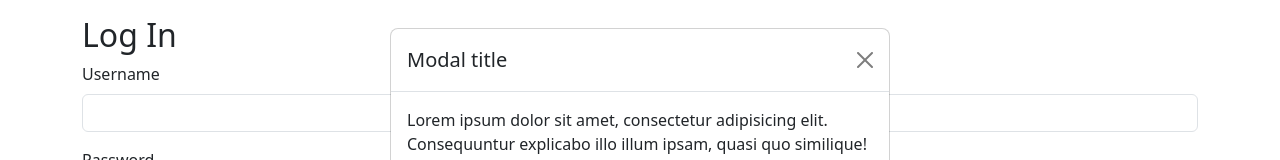
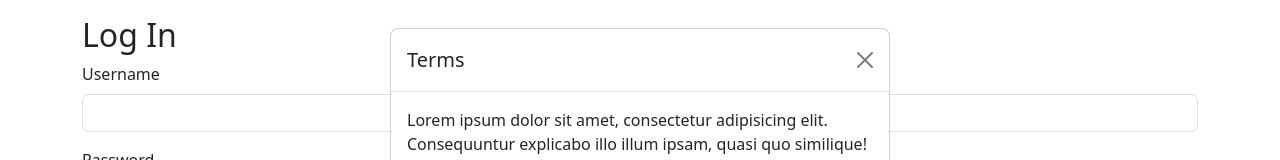
Before and after one commit to FCTL3314/VueJsLearning, a Vue app: page / in a window 1280 px wide. Both pictures are taken after a click on the button "Show modal". Shown: the top 160 px of the page. Built offline with nearby package versions, Linux system fonts and the light colour scheme; the HTML template or start-up script is replaced by a standard one.

Commit message:
props for TermsModal

```diff
--- a/src/components/SignUp.vue
+++ b/src/components/SignUp.vue
@@ -142,6 +142,7 @@ const submitForm = async () => {
     <terms-modal
         v-if="isModalOpen"
         @close="isModalOpen = false"
+        title="Terms"
     >
       <p>
         Lorem ipsum dolor sit amet, consectetur adipisicing elit. Consequuntur explicabo illo illum ipsam, quasi quo
--- a/src/components/TermsModal.vue
+++ b/src/components/TermsModal.vue
@@ -1,5 +1,12 @@
 <script setup>
-import {ref} from 'vue';
+import {ref, defineProps} from 'vue';
+
+defineProps({
+  title: {
+    type: String,
+    default: 'Modal window',
+  }
+})
 
 let isRulesRead = ref(false)
 
@@ -17,7 +24,7 @@ function checkIfScrolledToBottom() {
   <div class="modal-dialog" role="document">
     <div class="modal-content">
       <div class="modal-header">
-        <h5 class="modal-title">Modal title</h5>
+        <h5 class="modal-title">{{ title }}</h5>
         <button
             @click="$emit('close')"
             type="button"
```
